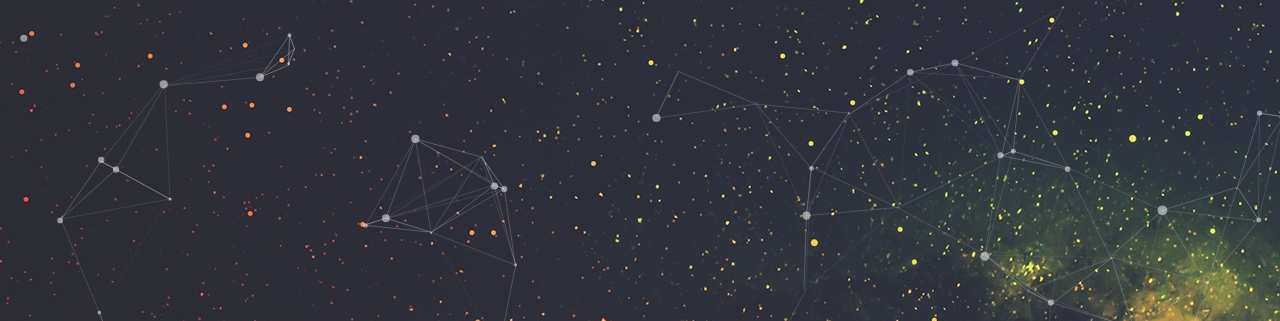
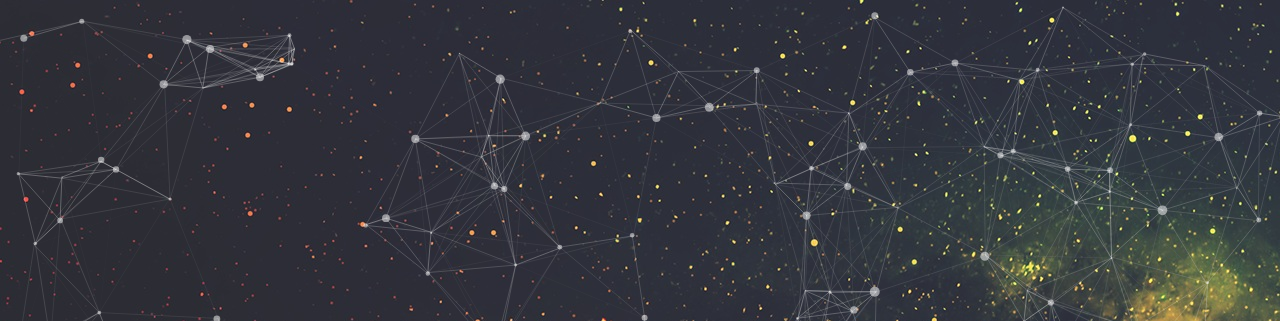
Before and after one commit to abdulbasit-dev/Image-Filter-Web-App, a plain HTML site: page index.html in a window 1280 px wide. Shown: the top 321 px of the page. Drawn offline with Linux system fonts and the light colour scheme; animation ran at ten frames a second.

Commit message:
increase particles

```diff
--- a/particles.json
+++ b/particles.json
@@ -1,7 +1,7 @@
 {
     "particles": {
       "number": {
-        "value": 80,
+        "value": 150,
         "density": {
           "enable": true,
           "value_area": 800
```
Also changed, not shown: about.html (+1 -1 lines).
